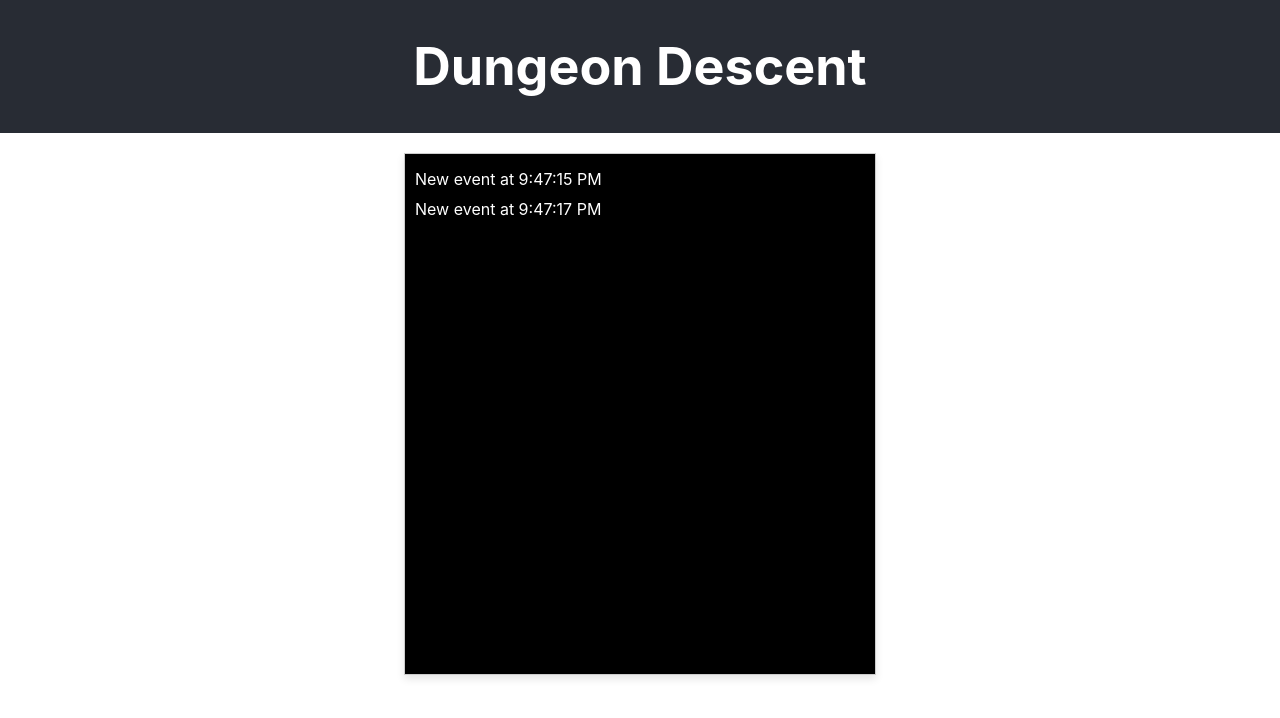
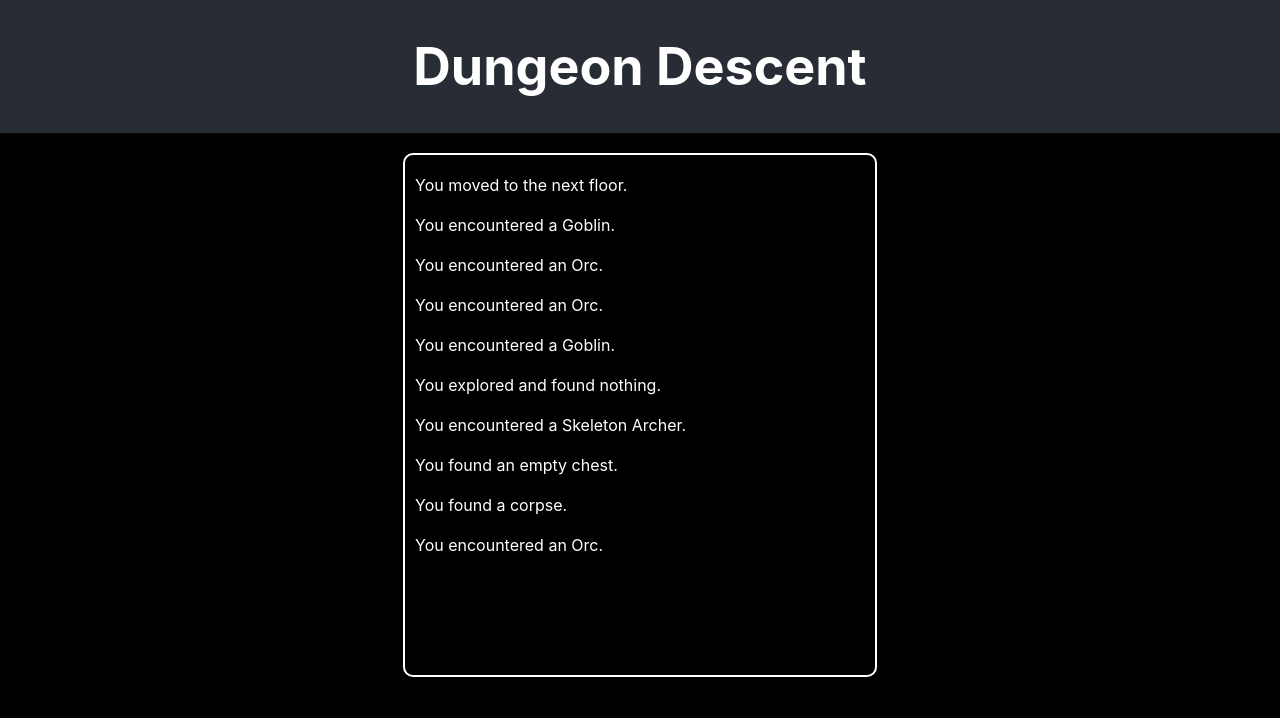
Before and after one commit to CodingNewbie/dungeon-descent, a React (Create React App) app in the folder dungeon-descent/: page / in a window 1280 px wide. Shown: the top 718 px of the page. Built offline with nearby package versions, Linux system fonts and the light colour scheme.

Commit message:
Update style for game menu.

```diff
--- a/dungeon-descent/src/App.js
+++ b/dungeon-descent/src/App.js
@@ -6,14 +6,27 @@ function App() {
   const [events, setEvents] = useState([]);
   const eventsEndRef = useRef(null);
 
+  const messages = [
+    "There is nothing in this area.",
+    "You found a corpse.",
+    "You found a door.",
+    "You moved to the next floor.",
+    "You explored and found nothing.",
+    "You found an empty chest.",
+    "You encountered a Goblin.",
+    "You encountered an Orc.",
+    "You encountered a Skeleton Archer."
+  ];
+
   useEffect(() => {
     eventsEndRef.current?.scrollIntoView({ behavior: 'smooth' });
   }, [events]);
 
   useEffect(() => {
     const interval = setInterval(() => {
-      setEvents(prevEvents => [...prevEvents, `New event at ${new Date().toLocaleTimeString()}`]);
-    }, 2000);
+      const randomMessage = messages[Math.floor(Math.random() * messages.length)];
+      setEvents(prevEvents => [...prevEvents, randomMessage]);
+    }, 500);
 
     return () => clearInterval(interval);
   }, []);
--- a/dungeon-descent/src/styles/App.css
+++ b/dungeon-descent/src/styles/App.css
@@ -1,6 +1,8 @@
 /* src/styles/App.css */
 .App {
   text-align: center;
+  background-color: black;
+  height: 100vh;
 }
 
 .App-header {
@@ -16,17 +18,37 @@
 
 .Events-container {
   height: 500px;
-  width: 450px;;
+  width: 450px;
   margin: 20px auto;
   padding: 10px;
-  border: 1px solid #ccc;
+  border: 2px solid white;
+  border-radius: 10px;
   background-color: black;
   color: white;
   overflow-y: auto;
-  box-shadow: 0px 4px 8px rgba(0, 0, 0, 0.1);
   text-align: left;
 }
 
 .Event {
-  padding: 5px 0;
+  padding: 10px 0;
 }
+
+/* Custom scrollbar styles */
+.Events-container::-webkit-scrollbar {
+  width: 30px;
+}
+
+.Events-container::-webkit-scrollbar-track {
+  margin: 10px;
+  border-radius: 5px;
+}
+
+.Events-container::-webkit-scrollbar-thumb {
+  background-color: white;
+  border-radius: 50px;
+  border: solid 10px black;
+}
+
+.Events-container::-webkit-scrollbar-thumb:hover {
+  background-color: lightgrey;
+}
```
